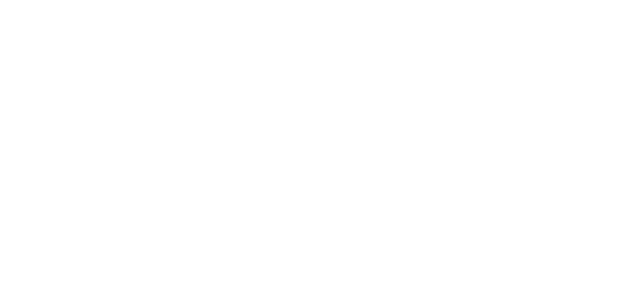
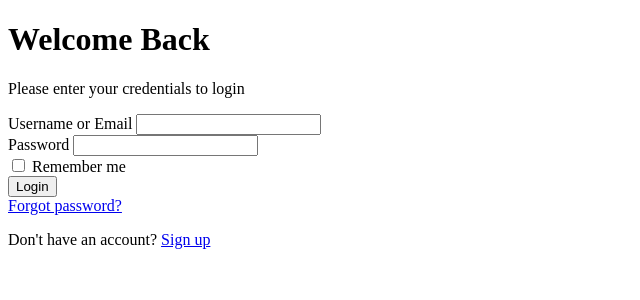
Before and after one commit to itsHarning/Projekt4_Gruppe_3, a Spring Boot app: page /login in a window 1280 px wide. Before the commit the part shown is empty. Shown: the top 300 px of the page, without its empty margins (0-640 px from the left). Run offline with Spring Boot 4, Linux system fonts and the light colour scheme.

Commit message:
pushed generic login page

```diff
--- a/src/main/resources/templates/Login.html
+++ b/src/main/resources/templates/Login.html
@@ -6,5 +6,33 @@
 </head>
 <body>
 
+<div class="login-container">
+    <div class="login-header">
+        <h1>Welcome Back</h1>
+        <p>Please enter your credentials to login</p>
+    </div>
+    <form action="#" method="post">
+        <div class="form-group">
+            <label for="username">Username or Email</label>
+            <input type="text" id="username" name="username" required>
+        </div>
+        <div class="form-group">
+            <label for="password">Password</label>
+            <input type="password" id="password" name="password" required>
+        </div>
+        <div class="remember-me">
+            <input type="checkbox" id="remember" name="remember">
+            <label for="remember">Remember me</label>
+        </div>
+        <button type="submit" class="login-button">Login</button>
+    </form>
+    <div class="login-footer">
+        <a href="#">Forgot password?</a>
+        <p>Don't have an account? <a href="#">Sign up</a></p>
+    </div>
+</div>
+
+
+
 </body>
 </html>
```
